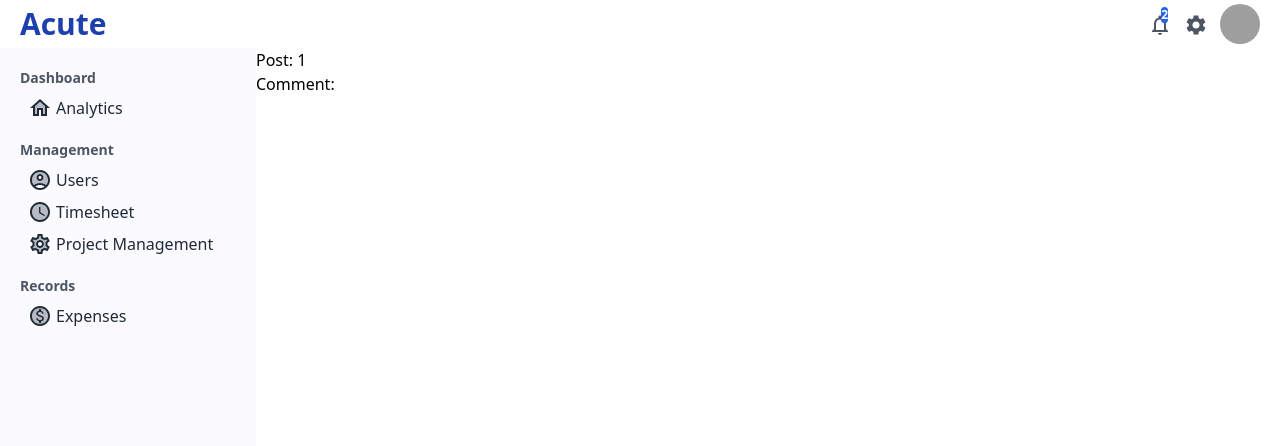
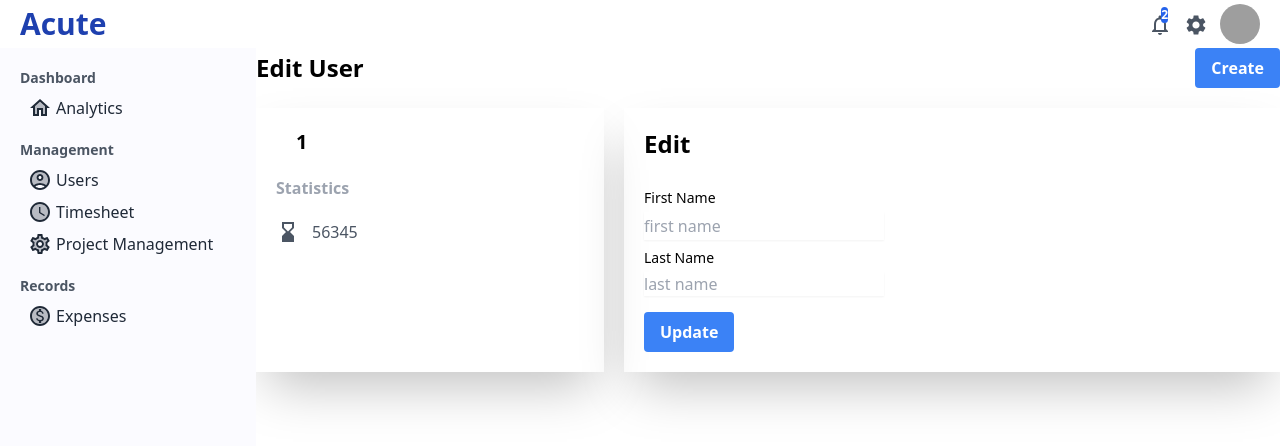
Before and after one commit to jackpeters667/acute, a Next.js app: page /admin/users/1 in a window 1280 px wide. Shown: the top 446 px of the page. Built offline with nearby package versions, Linux system fonts and the light colour scheme; grey boxes are pictures that could not be loaded; a web font is replaced by a local one.

Commit message:
create new user page

```diff
--- a/pages/admin/users/[id].tsx
+++ b/pages/admin/users/[id].tsx
@@ -1,12 +1,70 @@
+import { HourglassBottom, PermIdentity } from "@mui/icons-material";
 import { useRouter } from "next/router";
+import styles from "../../../styles/Users.module.css";
+import Link from "next/link";
 const Details = () => {
   const router = useRouter();
   const { id, comment } = router.query;
 
   return (
     <>
-      <h1>Post: {id}</h1>
-      <h1>Comment: {comment}</h1>
+      <div className="user">
+        <div className="userTitleContainer flex items-center justify-between">
+          <h1 className="userTitle text-2xl font-bold">Edit User</h1>
+          <Link href="/admin/users/new">
+            <button className="userAddButton bg-blue-500 hover:bg-blue-700 text-white font-bold py-2 px-4 rounded">
+              Create
+            </button>
+          </Link>
+        </div>
+        <div className="userContainer flex mt-5">
+          <div className={styles.userShow + " shadow-2xl p-5"}>
+            <div className="userShowTop flex items-center">
+              <div className="userShowTopTitle flex flex-col ml-5">
+                <span className="userShowSurname font-semibold text-xl">
+                  {id}
+                </span>
+                <span className="userShowFirstName font-light">{comment}</span>
+              </div>
+            </div>
+            <div className="userShowBottom mt-5">
+              <span className="userShowTitle text-base font-semibold text-gray-400">
+                Statistics
+              </span>
+              <div className="userShowInfo flex items-center mt-5 mb-0 text-gray-600">
+                <HourglassBottom className=" text-base" />
+                <span className="userShowInfoTitle ml-3">56345</span>
+              </div>
+            </div>
+          </div>
+          <div className={styles.userUpdate + " shadow-2xl p-5 ml-5"}>
+            <span className="userUpdateTitle text-2xl font-semibold">Edit</span>
+            <form className="userUpdateForm flex justify-between mt-5">
+              <div className="userUpdateLeft">
+                <div className="userUpdateItem flex flex-col mt-2">
+                  <label className="mb-1 text-sm">First Name</label>
+                  <input
+                    type="text"
+                    className="userUpdateInput text-base shadow-sm w-60 border-none border-b-2 border-gray-600 h-7"
+                    placeholder="first name"
+                  />
+                </div>
+                <div className="userUpdateItem flex flex-col mt-2">
+                  <label className="mb-1 text-sm">Last Name</label>
+                  <input
+                    type="text"
+                    className="userUpdateInput shadow-sm w-60 text-base"
+                    placeholder="last name"
+                  />
+                </div>
+                <button className="bg-blue-500 hover:bg-blue-700 text-white font-bold py-2 px-4 rounded mt-4">
+                  Update
+                </button>
+              </div>
+            </form>
+          </div>
+        </div>
+      </div>
     </>
   );
 };
--- /dev/null
+++ b/pages/admin/users/new.tsx
@@ -0,0 +1,30 @@
+export default function New() {
+  return (
+    <div>
+      <div className="newUserTitle">New User</div>
+      <form className="userUpdateForm flex justify-between mt-5">
+        <div className="userUpdateLeft">
+          <div className="userUpdateItem flex flex-col mt-2">
+            <label className="mb-1 text-sm">First Name</label>
+            <input
+              type="text"
+              className="userUpdateInput text-base shadow-sm w-60 border-none border-b-2 border-gray-600 h-7"
+              placeholder="first name"
+            />
+          </div>
+          <div className="userUpdateItem flex flex-col mt-2">
+            <label className="mb-1 text-sm">Last Name</label>
+            <input
+              type="text"
+              className="userUpdateInput shadow-sm w-60 text-base"
+              placeholder="last name"
+            />
+          </div>
+          <button className="bg-blue-500 hover:bg-blue-700 text-white font-bold py-2 px-4 rounded mt-4">
+            Create
+          </button>
+        </div>
+      </form>
+    </div>
+  );
+}
--- a/styles/Users.module.css
+++ b/styles/Users.module.css
@@ -0,0 +1,6 @@
+.userShow {
+  flex: 1;
+}
+.userUpdate {
+  flex: 2;
+}
```
